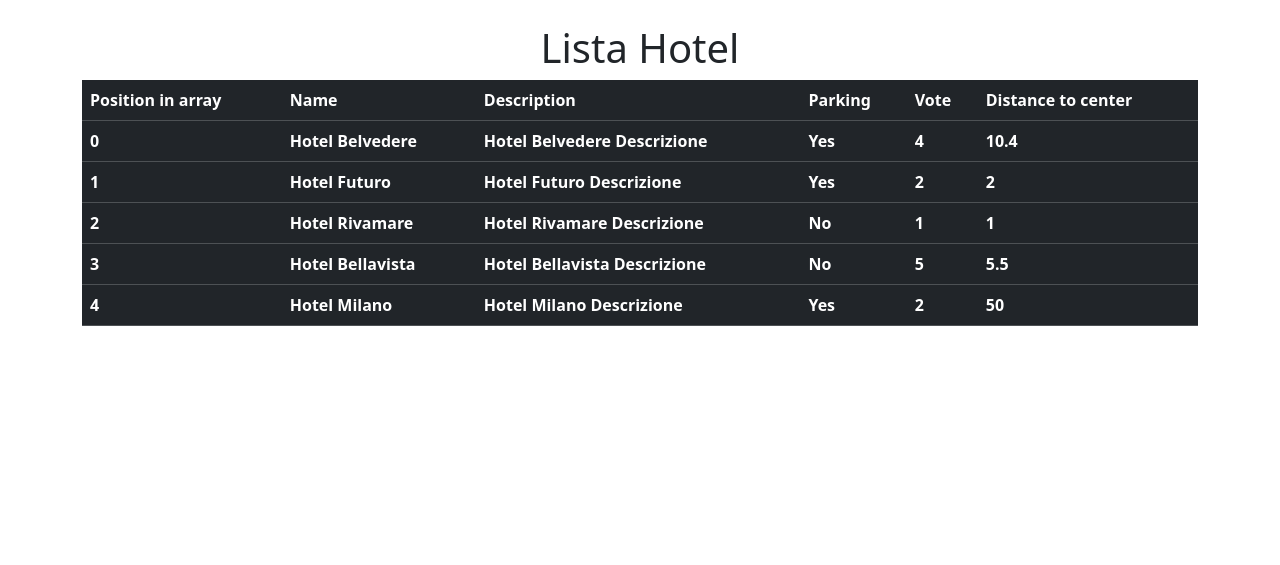
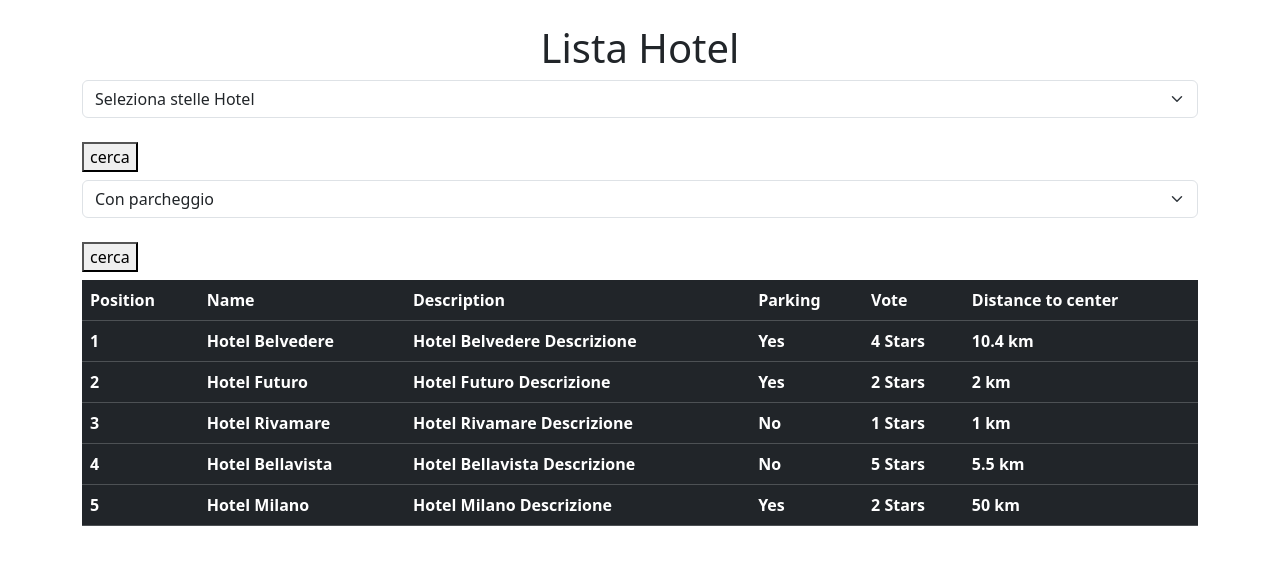
Before and after one commit to diegoG82/php-hotel, a PHP site: page / in a window 1280 px wide. Shown: the top 565 px of the page. Run offline with PHP 8.4, Linux system fonts and the light colour scheme; lists and menus that the app fills with data are empty.

Commit message:
refactoring table values and added forms

```diff
--- a/index.php
+++ b/index.php
@@ -66,14 +66,45 @@ $hotels = [
 
 <body>
 
+
     <div class="container mt-4">
 
         <h1 class="text-center">Lista Hotel</h1>
 
+
+        <form action="index.php" method="GET">
+
+            <select class="form-select mb-4" name="stars" id="stars">
+                <option selected>Seleziona stelle Hotel</option>
+                <option value="1">1 stella</option>
+                <option value="2">2 stelle</option>
+                <option value="3">3 stelle</option>
+                <option value="4">4 stelle</option>
+                <option value="5">5 stelle</option>
+            </select>
+            <button class="mb-2" type="submit">cerca</button>
+
+        </form>
+
+
+
+
+
+        <form action="index.php" method="GET">
+            <select class="form-select mb-4" aria-label="Default select example" name="parking" id="parking">
+                <option value="1">Con parcheggio</option>
+                <option value="2">Senza parcheggio</option>
+
+            </select>
+            <button class="mb-2 type=" submit">cerca</button>
+
+        </form>
+
+
         <table class="table table-dark">
             <thead>
                 <tr>
-                    <th scope="col">Position in array</th>
+                    <th scope="col">Position </th>
                     <th scope="col">Name</th>
                     <th scope="col">Description</th>
                     <th scope="col">Parking</th>
@@ -84,15 +115,19 @@ $hotels = [
 
             <tbody>
 
-                <?php foreach ($hotels as $key => $hotelist) { ?>
+                <?php foreach ($hotels as $key => $hotelist) {
+
+
+
+                ?>
 
                     <tr>
-                        <th scope="row"><?php echo $key ?></th>
+                        <th scope="row"><?php echo $key + 1 ?></th>
                         <th scope="row"><?php echo $hotelist['name'] ?></th>
                         <th scope="row"><?php echo $hotelist['description'] ?></th>
                         <th scope="row"><?php echo $hotelist['parking'] ? 'Yes' : 'No'; ?></th>
-                        <th scope="row"><?php echo $hotelist['vote'] ?></th>
-                        <th scope="row"><?php echo $hotelist['distance_to_center'] ?></th>
+                        <th scope="row"><?php echo $hotelist['vote'] ?> Stars</th>
+                        <th scope="row"><?php echo $hotelist['distance_to_center'] ?> km</th>
                     </tr>
 
                 <?php }
```
